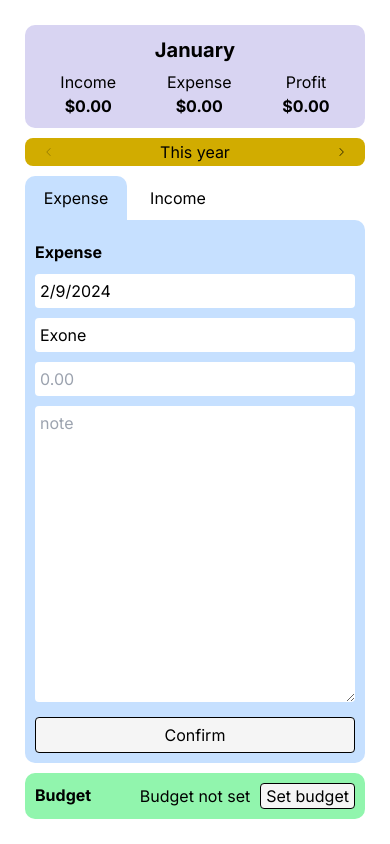
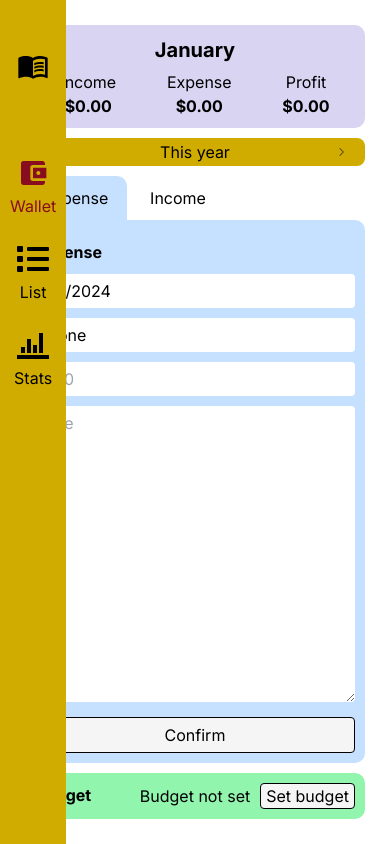
Before and after one commit to eimuciu/cash-tracker, a Next.js app: page / in a window 390 px wide. Built offline with nearby package versions, Linux system fonts and the light colour scheme.

Commit message:
showing navbar on small screen

```diff
--- a/src/app/components/layoutWrapper/index.tsx
+++ b/src/app/components/layoutWrapper/index.tsx
@@ -24,12 +24,14 @@ export default function LayoutWrapper({ children }: Props) {
   //   }
   // }, []);
 
+  // md:hidden
+
   return (
     <div className="flex">
       <div
         ref={elRef}
         style={{ zIndex: 2 }}
-        className="py-[50px] px-[10px] bg-[#D1AC00] min-h-screen fixed md:hidden"
+        className="py-[50px] px-[10px] bg-[#D1AC00] min-h-screen fixed"
       >
         <NavBar />
       </div>
```
